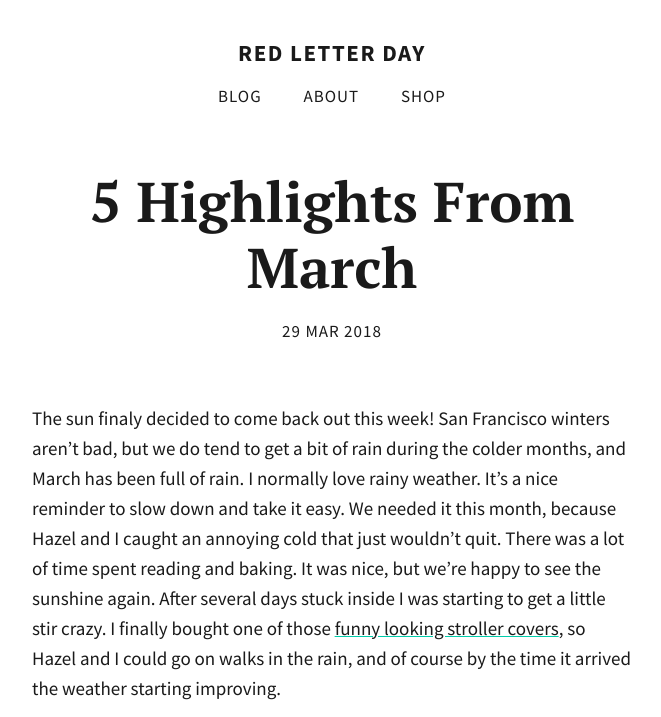
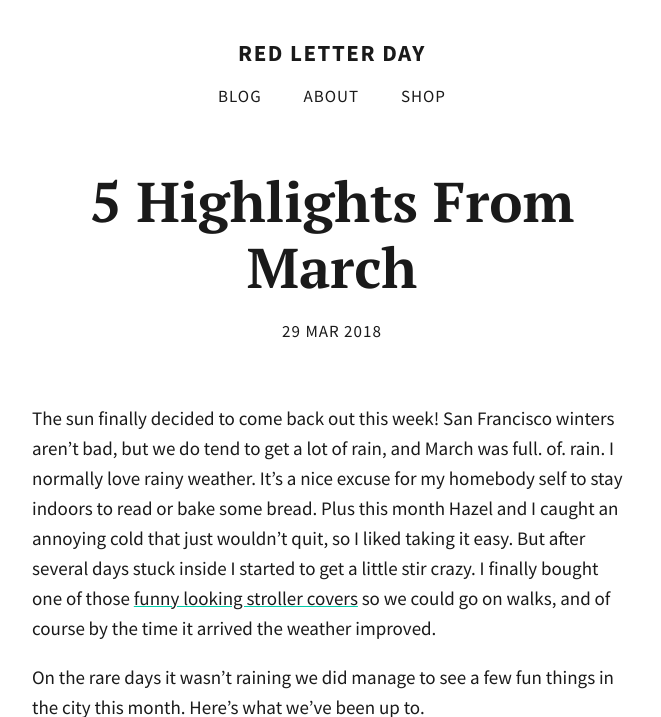
Before and after one commit to totiffany/totiffany.github.io, a Jekyll site: the page built from _posts/2018-03-29-5-Highlights-From-March.md, in a window 1280 px wide and 900 px high, cut to the strip 0-717 px from the top of the window. Shown: the whole strip, without its empty margins (308-969 px from the left). Built offline with Jekyll 4.4.1, drawn with Linux system fonts in a browser that asks for light colours; our own code applies the rules of GitHub Pages for plain Markdown files; comment, search, counter and statistics services are not loaded.

Commit message:
Update 2018-03-29-5-Highlights-From-March.md

```diff
--- a/_posts/2018-03-29-5-Highlights-From-March.md
+++ b/_posts/2018-03-29-5-Highlights-From-March.md
@@ -2,7 +2,7 @@
 published: true
 image: haas-lilienthal-house.jpg
 ---
-The sun finaly decided to come back out this week! San Francisco winters aren't bad, but we do tend to get a bit of rain during the colder months, and March has been full of rain. I normally love rainy weather. It's a nice reminder to slow down and take it easy. We needed it this month, because Hazel and I caught an annoying cold that just wouldn't quit. There was a lot of time spent reading and baking. It was nice, but we're happy to see the sunshine again. After several days stuck inside I was starting to get a little stir crazy. I finally bought one of those [funny looking stroller covers](https://www.amazon.com/gp/product/B003N64Z7W/ref=as_li_tl?ie=UTF8&camp=1789&creative=9325&creativeASIN=B003N64Z7W&linkCode=as2&tag=redletterda04-20&linkId=71d721691058dd47edc95c5eaa58407c), so Hazel and I could go on walks in the rain, and of course by the time it arrived the weather starting improving.
+The sun finally decided to come back out this week! San Francisco winters aren’t bad, but we do tend to get a lot of rain, and March was full. of. rain. I normally love rainy weather. It’s a nice excuse for my homebody self to stay indoors to read or bake some bread. Plus this month Hazel and I caught an annoying cold that just wouldn’t quit, so I liked taking it easy. But after several days stuck inside I started to get a little stir crazy. I finally bought one of those [funny looking stroller covers](https://www.amazon.com/gp/product/B003N64Z7W/ref=as_li_tl?ie=UTF8&camp=1789&creative=9325&creativeASIN=B003N64Z7W&linkCode=as2&tag=redletterda04-20&linkId=71d721691058dd47edc95c5eaa58407c) so we could go on walks, and of course by the time it arrived the weather improved.
 
 On the rare days it wasn't raining we did manage to see a few fun things in the city this month. Here's what we've been up to.
 
```
